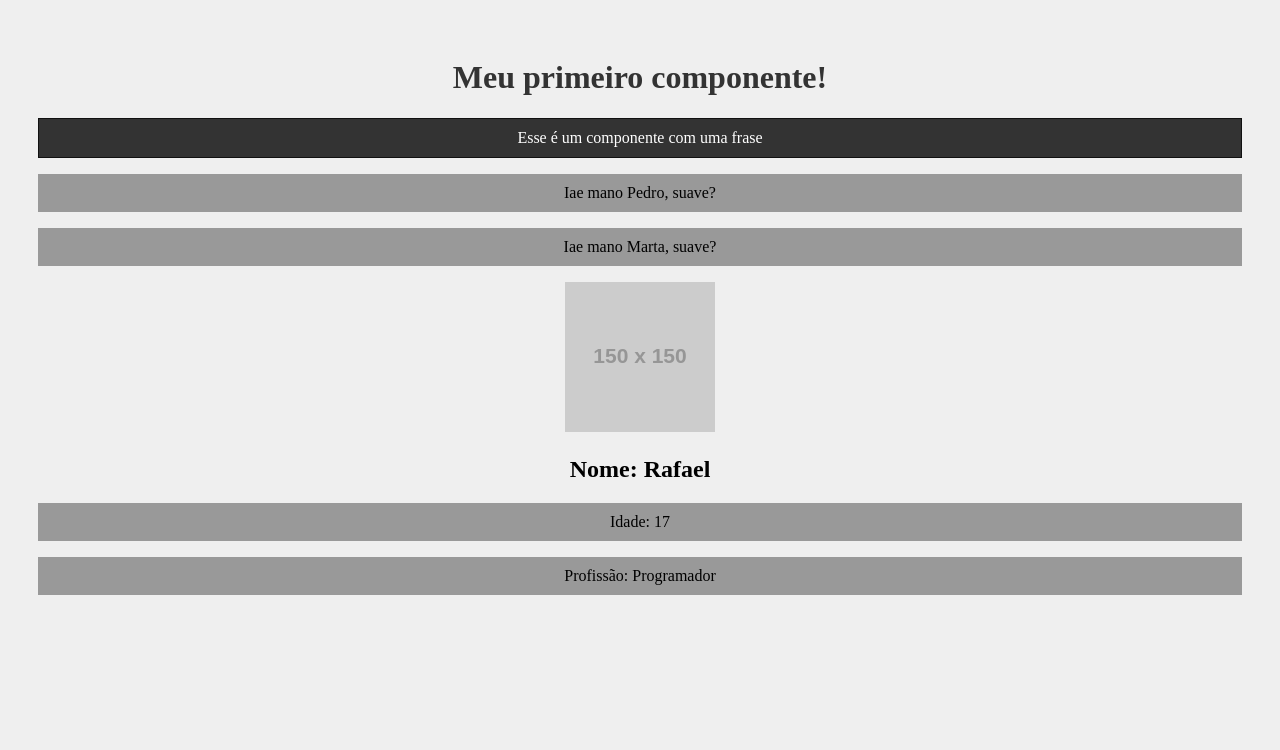
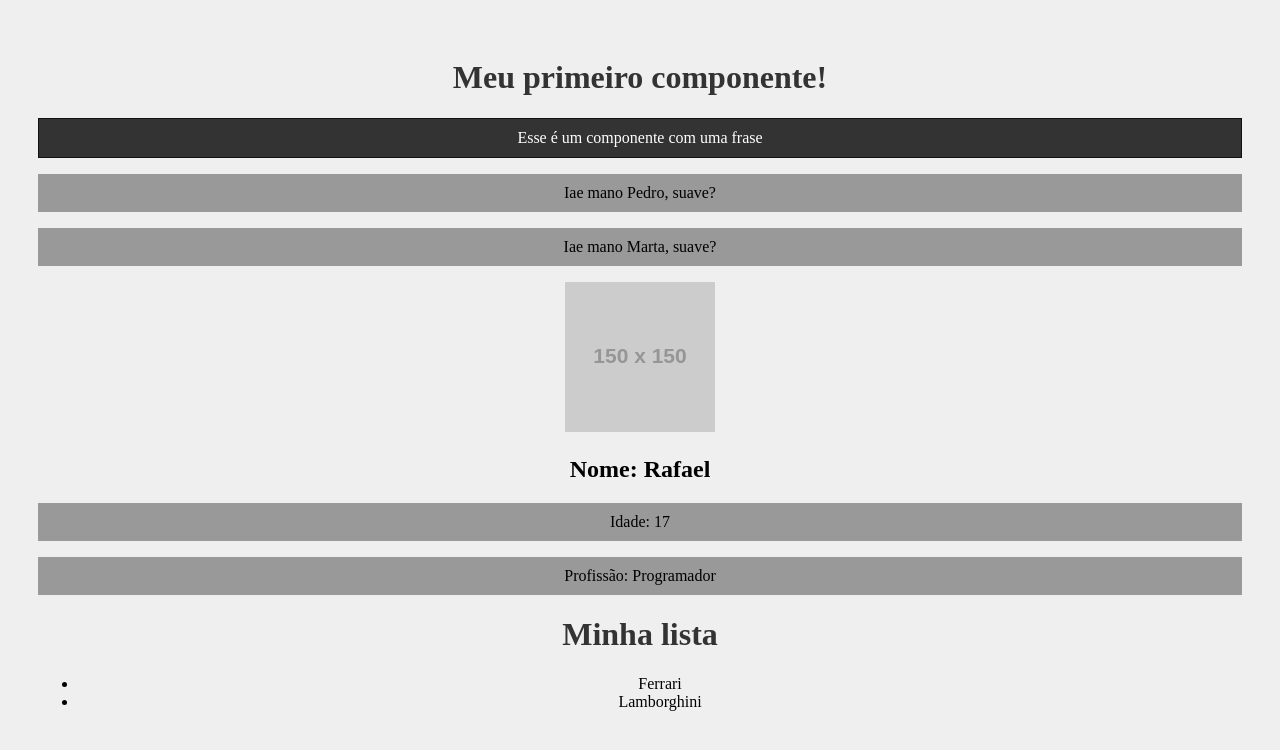
Before and after one commit to RafaelBrandaoS/react, a React (Create React App) app in the folder meu-projeto/: page / in a window 1280 px wide. Shown: the top 750 px of the page. Built offline with nearby package versions, Linux system fonts and the light colour scheme.

Commit message:
utilizei fragments no react

```diff
--- a/meu-projeto/src/App.js
+++ b/meu-projeto/src/App.js
@@ -2,6 +2,7 @@
 import HelloWorld from './components/HelloWorld'
 import SayMyName from './components/SayMyName'
 import Pessoa from './components/Pessoa'
+import List from './components/List'
 
 function App() {
   const nome = 'Marta'
@@ -12,8 +13,8 @@
       <SayMyName nome="Pedro" />
       <SayMyName nome={nome} />
       <Pessoa nome="Rafael" idade="17" profissao="Programador" foto="https://via.placeholder.com/150" />
+      <List />
     </div>
-
   )
 }
 
--- /dev/null
+++ b/meu-projeto/src/components/Item.js
@@ -0,0 +1,9 @@
+function Item(props) {
+    return (
+        <>
+            <li>{props.marca}</li>
+        </>
+    )
+}
+
+export default Item
--- /dev/null
+++ b/meu-projeto/src/components/List.js
@@ -0,0 +1,15 @@
+import Item from "./Item"
+
+function List() {
+    return (
+        <>
+            <h1>Minha lista</h1>
+            <ul>
+                <Item marca="Ferrari" />
+                <Item marca="Lamborghini" />
+            </ul>
+        </>
+    )
+}
+
+export default List
--- a/meu-projeto/src/index.css
+++ b/meu-projeto/src/index.css
@@ -1,5 +1,6 @@
 body {
   padding: 30px;
+  padding-bottom: 500px;
   background-color: #efefef;
 }
 
```
